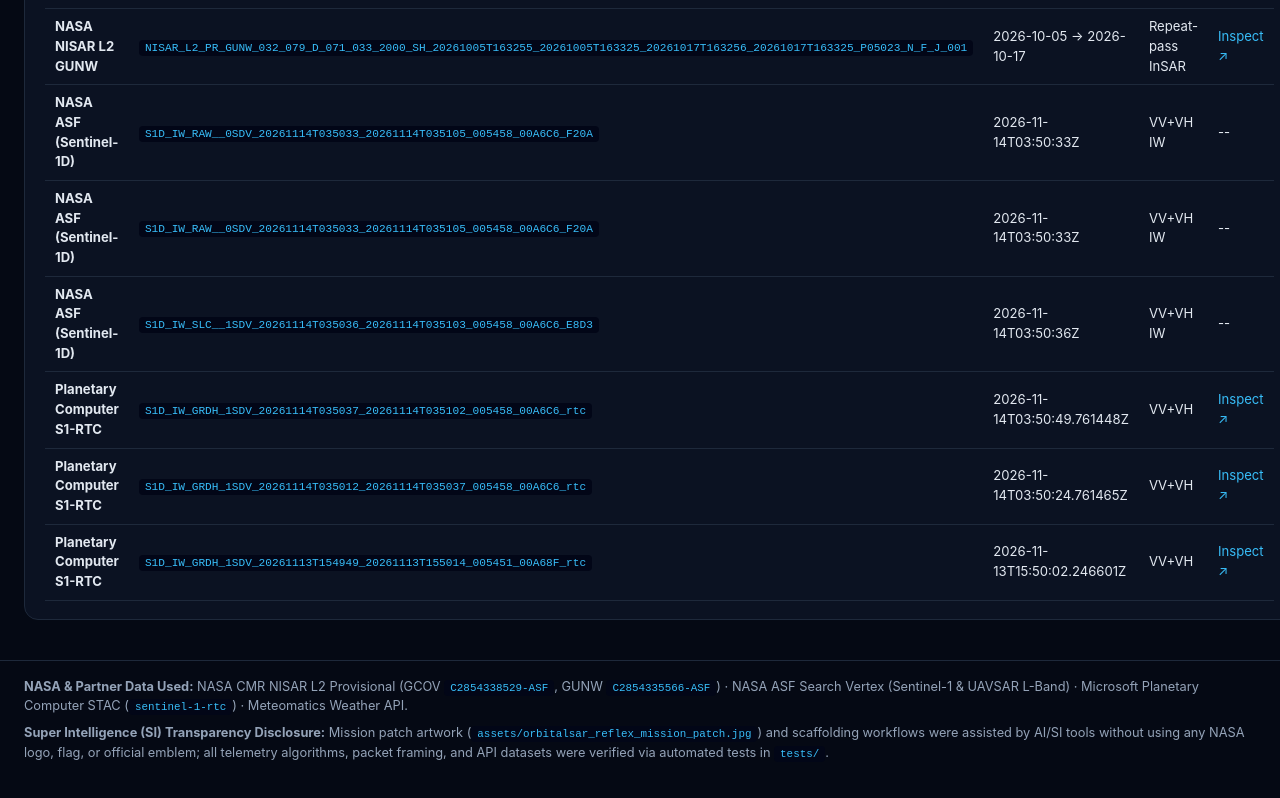
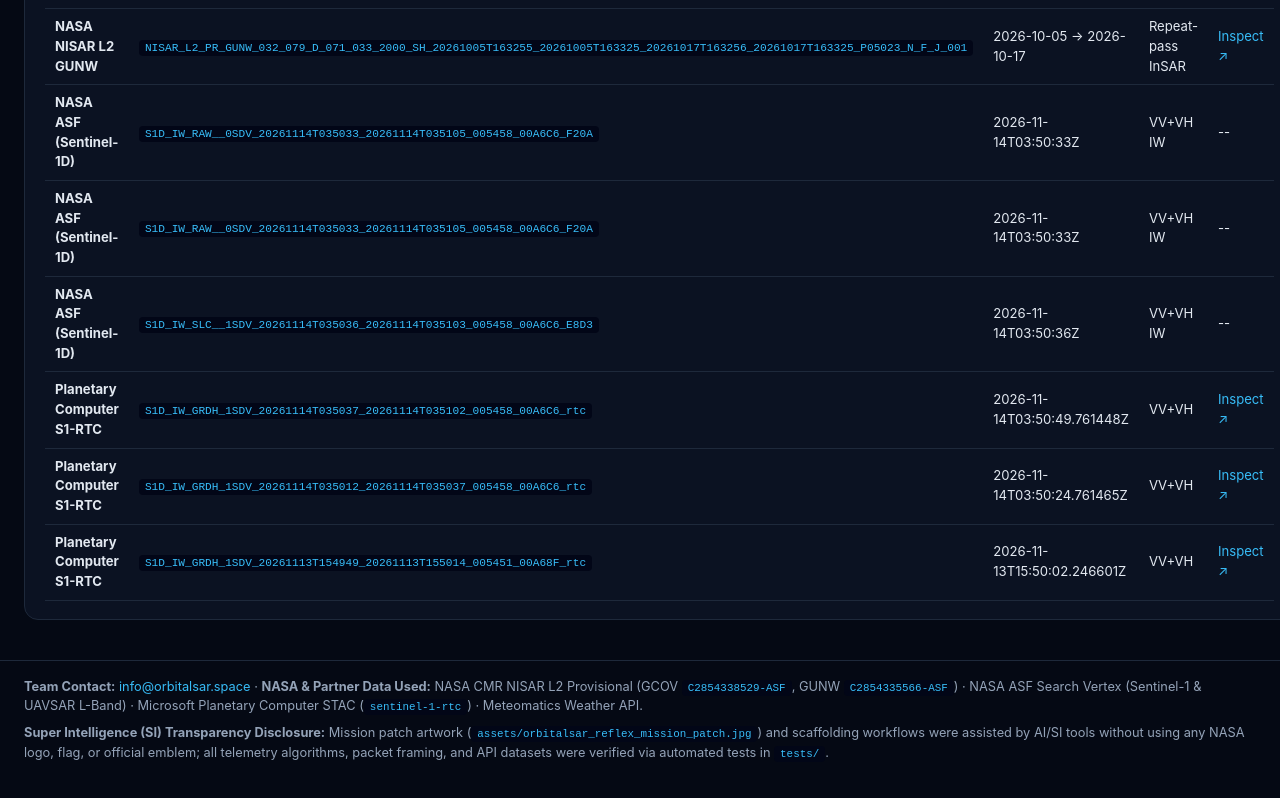
Before and after one commit to pCwOrM/orbitalsar-reflex, a plain HTML site: page index.html in a window 1280 px wide. Shown: the part 2232-3030 px from the top of the page. Drawn offline with nearby package versions, Linux system fonts and the light colour scheme.

Commit message:
docs: add info@orbitalsar.space contact email across site, README, and 7-slide decks

```diff
--- a/index.html
+++ b/index.html
@@ -174,6 +174,8 @@
 
   <footer class="footer">
     <div>
+      <strong>Team Contact:</strong>
+      <a href="mailto:info@orbitalsar.space">info@orbitalsar.space</a> ·
       <strong>NASA &amp; Partner Data Used:</strong>
       NASA CMR NISAR L2 Provisional (GCOV <code>C2854338529-ASF</code>, GUNW <code>C2854335566-ASF</code>) ·
       NASA ASF Search Vertex (Sentinel-1 &amp; UAVSAR L-Band) ·
```
Also changed, not shown: demo/slides.html (+1 -0 lines), demo/slides_tr.html (+1 -0 lines), 3 other files.
